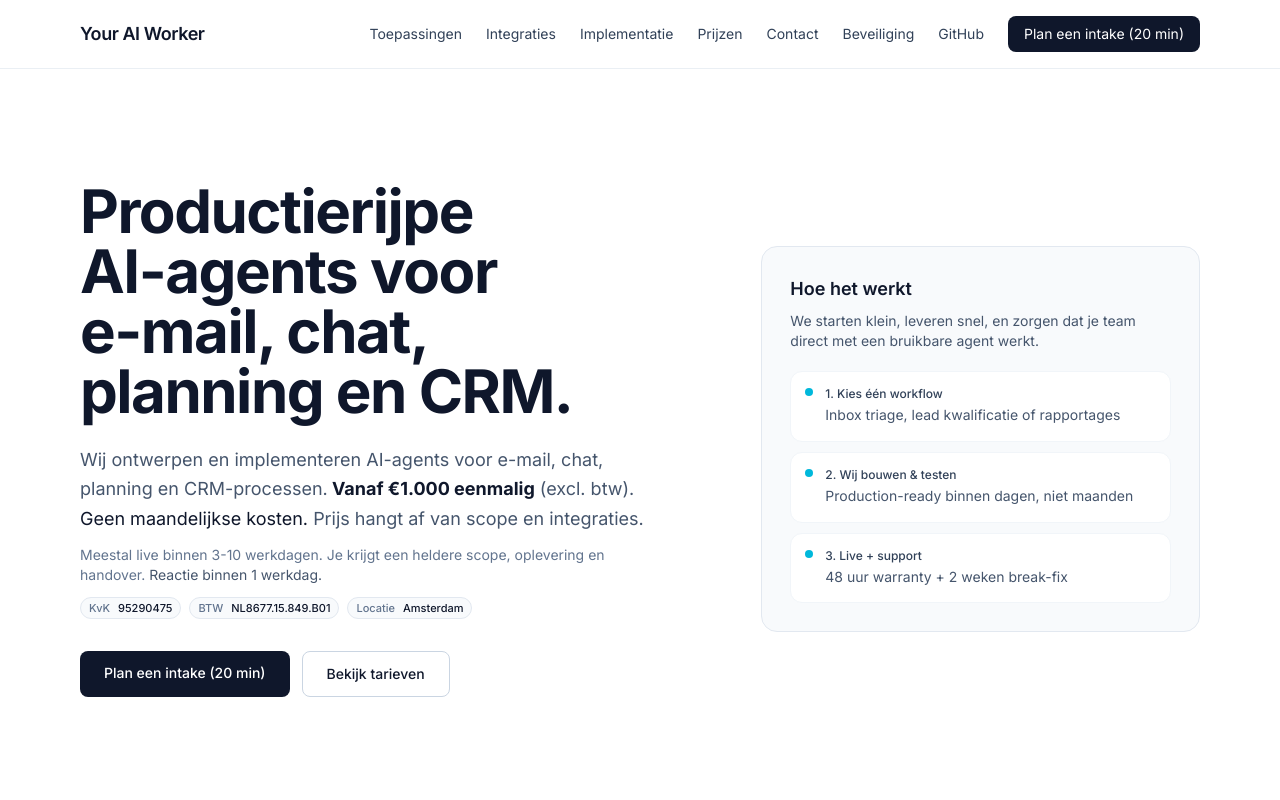
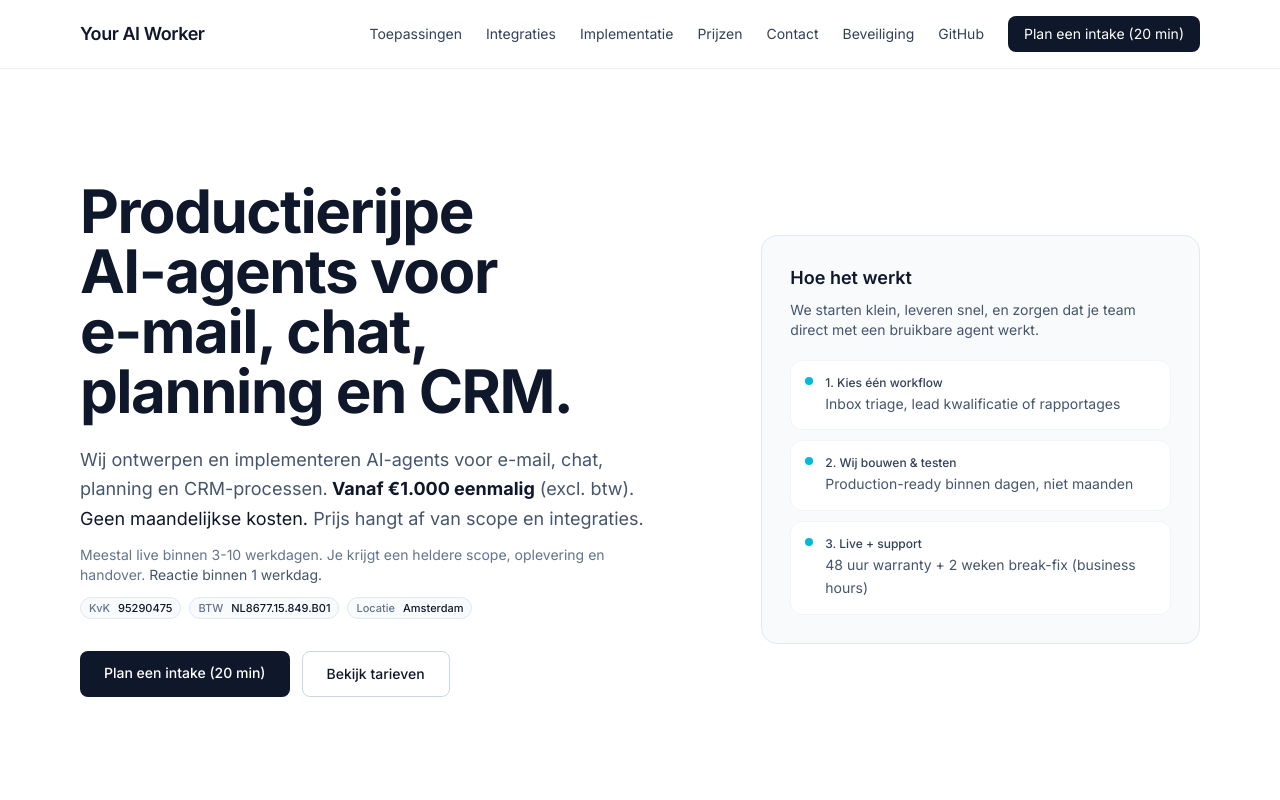
Before and after one commit to openclawbot69420-ux/youraiworker-site, a Next.js app: page / in a window 1280 px wide. Shown: the top 800 px of the page. Built offline with nearby package versions, Linux system fonts and the light colour scheme.

Commit message:
Polish hero steps: clarify support hours

```diff
--- a/src/app/page.tsx
+++ b/src/app/page.tsx
@@ -452,7 +452,7 @@ const HomePage: React.FC = () => {
                     "Inbox triage, lead kwalificatie of rapportages",
                   ],
                   ["2. Wij bouwen & testen", "Production-ready binnen dagen, niet maanden"],
-                  ["3. Live + support", "48 uur warranty + 2 weken break-fix"],
+                  ["3. Live + support", "48 uur warranty + 2 weken break-fix (business hours)"],
                 ].map(([title, desc]) => (
                   <div
                     key={title}
```
